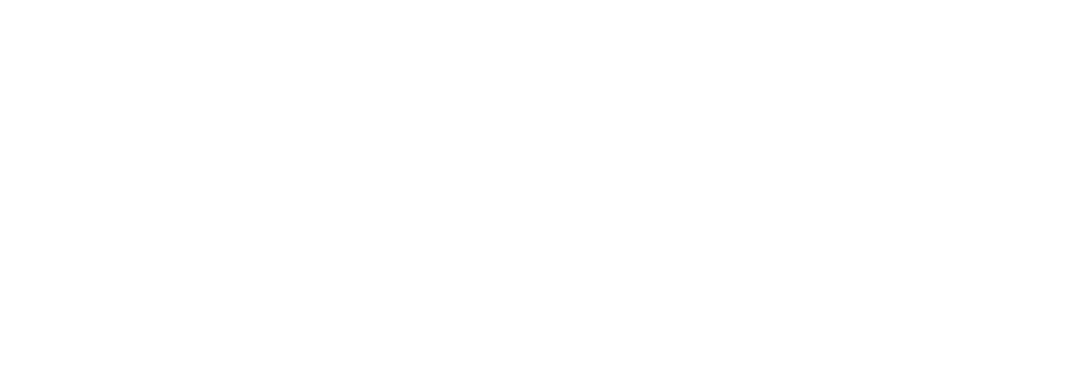
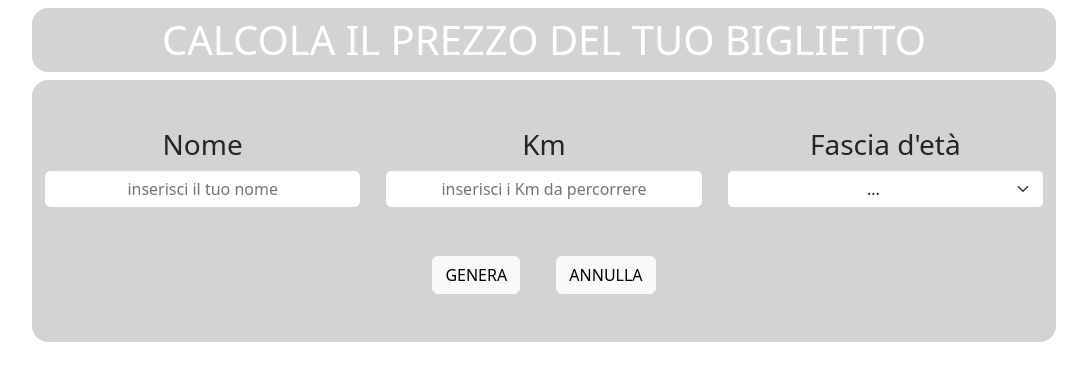
Before and after one commit to fabioSirigu/js-biglietto-treno-form, a plain HTML site: page index.html in a window 1280 px wide. Shown: the whole page, without its empty margins (96-1183 px from the left). Drawn offline with nearby package versions, Linux system fonts and the light colour scheme.

Commit message:
add structure

```diff
--- a/assets/css/style.css
+++ b/assets/css/style.css
@@ -0,0 +1,10 @@
+header h1,
+main > div {
+      background-color: lightgray;
+      border-radius: 1rem;
+}
+
+.w_center {
+      width: 80%;
+      margin: auto;
+}
--- a/index.html
+++ b/index.html
@@ -17,10 +17,42 @@
 
 <body>
       <header>
-    <!-- place navbar here -->
+            <h1 class="text-center text-uppercase text-white py-2 mt-2 w_center">calcola il prezzo del tuo biglietto</h1>
       </header>
       <main>
+            <div class="w_center mt-2 py-5">
+                  <div class="container">
+                        <div class="row">
+                              <div class="col text-center">
+                                    <h3>Nome</h3>
+                                    <input type="text" class="form-control text-center" id="exampleFormControlInput1" placeholder="inserisci il tuo nome">
 
+                              </div>
+                              <div class="col text-center">
+                                    <h3>Km</h3>
+                                    <input type="text" class="form-control text-center" id="exampleFormControlInput1" placeholder="inserisci i Km da percorrere">
+                              </div>
+                              <div class="col text-center">
+                                    <h3>Fascia d'età</h3>
+                                    <select class="form-select text-center" aria-label="Default select example">
+                                          <option selected>...</option>
+                                          <option value="1">Minorenne</option>
+                                          <option value="2">Maggiorenne</option>
+                                          <option value="3">Over 65</option>
+                                        </select>
+                              </div>
+                        </div>
+                  </div>
+                  <div class="text-center mt-5">
+                        <button class="btn btn-light text-uppercase
+                        mx-3">
+                              Genera
+                        </button>
+                        <button class="btn btn-light text-uppercase mx-3">
+                              Annulla
+                        </button>
+                  </div>
+            </div>
       </main>
       <footer>
             <!-- place footer here -->
```
Lines whose indentation alone changed are shown as unchanged.
